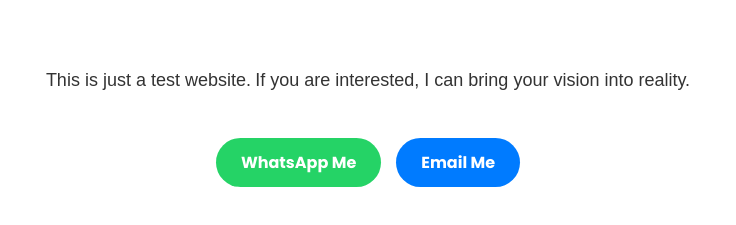
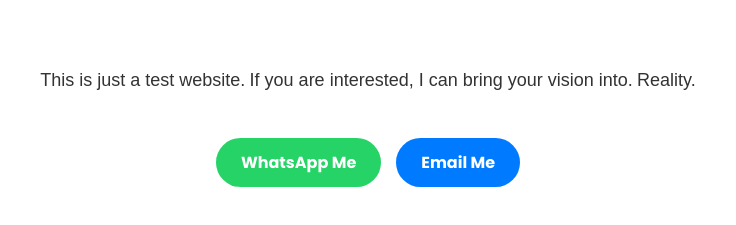
Before and after one commit to Haslemjones/fitkit, a plain HTML site: page contact.html in a window 1280 px wide. Shown: the part 395-620 px from the top of the page, 272-1008 px from the left. Drawn offline with nearby package versions, Linux system fonts and the light colour scheme.

Commit message:
Add files via upload

```diff
--- a/aboutkit.css
+++ b/aboutkit.css
@@ -240,7 +240,7 @@
     width: 40%;
 }
 
-.contact-haslem{
+.get-btn{
     display: block;
     margin: 0 auto;
     color: white;
@@ -256,7 +256,7 @@
     margin-bottom: 100px;
 }
 
-.contact-haslem:hover{
+.get-btn:hover{
     background: black;
 }
 
--- a/contact.css
+++ b/contact.css
@@ -176,7 +176,8 @@
 
 /* Message Section */
 .message-line1,
-.message-line2 {
+.message-line2,
+.message-line3{
   font-family: 'Arial', sans-serif;
   font-size: 18px;
   color: #333;
--- a/contact.html
+++ b/contact.html
@@ -26,7 +26,7 @@
             </div>
 
                     <ul class="nav__links" id="nav-links">
-                       <li> <a href="fitkit.html" target="_blank">Home</a></li>
+                       <li> <a href="index.html" target="_blank">Home</a></li>
                        <li> <a href="membership.html">Membership</a></li>
                         <li> <a href="corporate.html"> Corporate</a></li>
                             <li> <a href="aboutkit.html">About Us</a></li>
@@ -39,6 +39,7 @@
             <div class="contact-us">
                 <p class="message-line1"></p>
                 <p class="message-line2"></p>
+                <p class="message-line3"></p>
             </div>
 
             <div class="contact-buttons">
--- a/contact.js
+++ b/contact.js
@@ -14,14 +14,17 @@
     menuBtnicon.setAttribute("class", "ri-menu-search-line");
 });
 
+
 document.addEventListener("DOMContentLoaded", function() {
   const line1 = "This is just a test website.";
-    const line2 = "If you are interested, I can bring your vision into reality.";
+  const line2 = "If you are interested, I can bring your vision into.";
+  const line3 = "Reality.";
 
   const element1 = document.querySelector('.message-line1');
   const element2 = document.querySelector('.message-line2');
+  const element3 = document.querySelector('.message-line3'); // ✅ Fixed selector
 
-    let i = 0, j = 0;
+  let i = 0, j = 0, h = 0;
 
   function typeLine1() {
       if (i < line1.length) {
@@ -29,8 +32,8 @@
           i++;
           setTimeout(typeLine1, 40);
       } else {
-        element1.style.borderRight = "none"; // Remove cursor from line 1
-        setTimeout(typeLine2, 500); // Start line 2 after delay
+          element1.style.borderRight = "none";
+          setTimeout(typeLine2, 500);
       }
   }
 
@@ -40,9 +43,20 @@
           j++;
           setTimeout(typeLine2, 40);
       } else {
-        element2.style.borderRight = "none"; // Remove cursor from line 2
+          element2.style.borderRight = "none";
+          setTimeout(typeLine3, 500);
       }
   }
 
-    typeLine1();
+  function typeLine3() {
+      if (h < line3.length) {
+          element3.textContent += line3.charAt(h); // ✅ Fixed element reference
+          h++;
+          setTimeout(typeLine3, 40);
+      } else {
+          element3.style.borderRight = "none";
+      }
+  }
+
+  typeLine1(); // ✅ Start the typing animation
 });
--- a/membership.css
+++ b/membership.css
@@ -710,3 +710,7 @@
 .footer-bot-link:hover{
     color: red;
 }
+
+#dropdown-toggle-btn{
+    color: black;
+}
```
Also changed, not shown: aboutkit.html (+2 -2 lines), corporate.html (+1 -1 lines), index.html (+2 -2 lines), membership.html (+7 -7 lines). Lines whose indentation alone changed are shown as unchanged.
